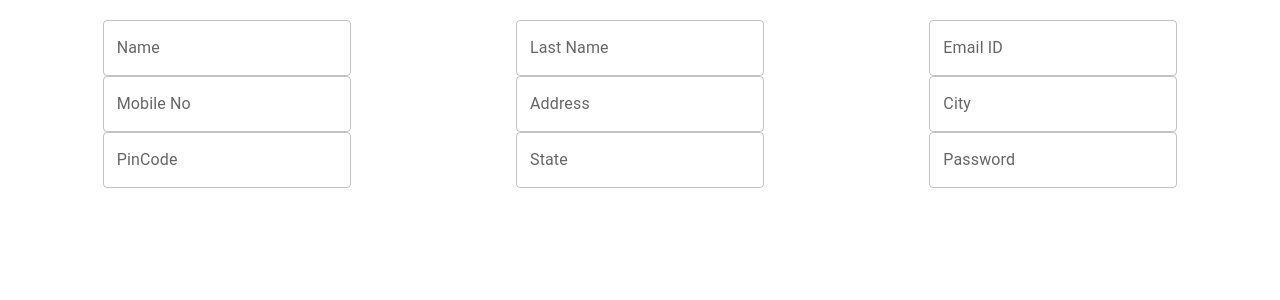
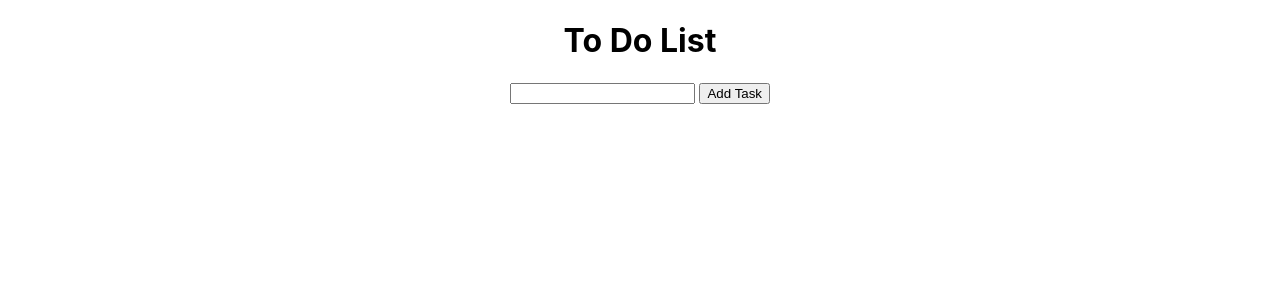
Before and after one commit to zahurapathan/arsalanapp, a React (Create React App) app: page / in a window 1280 px wide. Shown: the top 300 px of the page. Built offline with nearby package versions, Linux system fonts and the light colour scheme.

Commit message:
initial stage

```diff
--- a/src/App.js
+++ b/src/App.js
@@ -1,15 +1,15 @@
 import Form from './Form';
 import './App.css';
-import { Table } from './Table';
-import { ButtonBase } from '@mui/material';
-import ColorButtons from './button';
-import { MaterialForm } from './MaterialForm';
-import { MaterialCard } from './MaterialCard';
-import { Card3 } from './Card3';
-import { StateMang } from './StateMang';
-import { SchoolForm } from './SchoolForm';
+// import { Table } from './Table';
+// import { ButtonBase } from '@mui/material';
+// import ColorButtons from './button';
+// import { MaterialForm } from './MaterialForm';
+// import { MaterialCard } from './MaterialCard';
+// import { Card3 } from './Card3';
+// import { StateMang } from './StateMang';
+// import { SchoolForm } from './SchoolForm';
 import { TodoList } from './TodoList';
-import { Tasklist } from '../../../Users/Administrator/Desktop/Clone/todo-app1/src/components/Tasklist';
+// import { Tasklist } from '../../../Users/Administrator/Desktop/Clone/todo-app1/src/components/Tasklist';
 
 function App() {
   return (
@@ -19,12 +19,12 @@ function App() {
       <Table/>
       <ColorButtons/>
        */}
-       <MaterialForm/>
+       {/* <MaterialForm/> */}
        {/* <MaterialCard/> */}
        {/* <Card3/> */}
        {/* <StateMang/> */}
        {/* { <SchoolForm/> } */}
-       {/* <TodoList/> */}
+       <TodoList/>
        {/* <Tasklist/> */}
 
 
--- a/src/TodoList.jsx
+++ b/src/TodoList.jsx
@@ -1,5 +1,94 @@
+import React, { useState } from 'react'
+
+export const TodoList = () => {
+    const [todo,setTodo]=useState([]);
+    const [text ,setText]=useState(' ')
+
+    const handleAddTask=()=>{
+        if(!text .trim()) return
+        setTodo([...todo,text])
+        setText('')
+    }
+
+    const handleDeleteTask=(item,inde)=>{
+const filtered=todo.filter((elem, ind)=> ind  !== inde)
+setTodo(filtered);
+    }
+  return (
+    <div>
+        <h1> To Do List</h1>
+        <input type="text" placeholder='Add To Do' value ={text} onChange={(ele)=>setText(ele.target.value)} />{' '}
+        <button onClick={()=>handleAddTask()}>Add Task</button>{''}
+
+        <ul>
+            {todo.map((item,index)=>{
+                return(
+                    <li key={index}>
+                        {item}<button onClick={()=>handleDeleteTask(item,index)}>Delete</button>{''}
+                            <button>Edit</button>{''}
+
+
+                        </li>
+                )
+            })}
+        </ul>
+    </div>
+  )
+}
+
+
+
+
+
+
+
+
+
+
+
+
+
+
+
+
+
+
+
+
+
+
+
+
+
+
+
+
+
+
+
+
+
+
+
+
+
+
+
+
+
+
+
+
+
+
+
+
+
+
+
 // import { Button } from "@mui/material";
 // import React,{useState} from "react";
+
 
 
 
```
